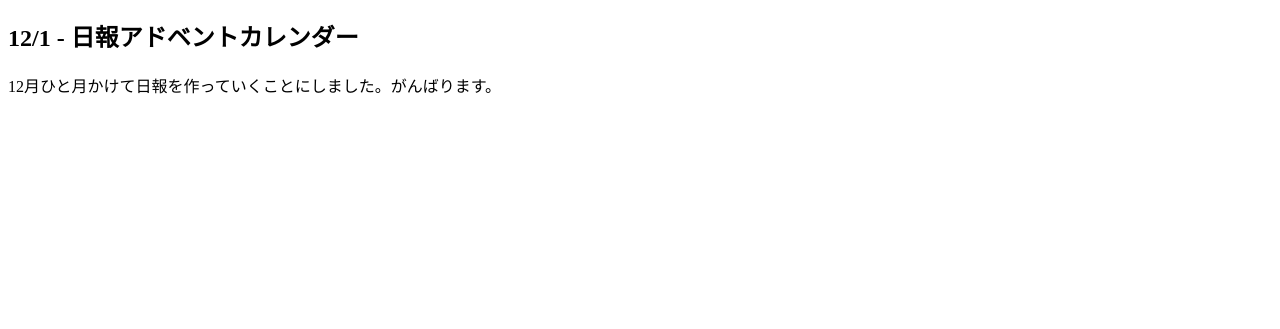
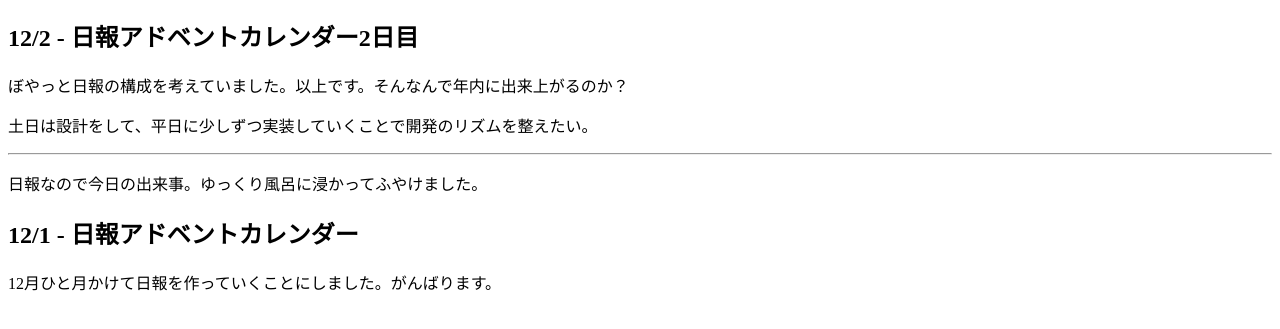
Before and after one commit to c18t/nippo, a plain HTML site: page index.html in a window 1280 px wide. Shown: the part 57-386 px from the top of the page. Drawn offline with Linux system fonts and the light colour scheme.

Commit message:
20231202

```diff
--- a/index.html
+++ b/index.html
@@ -1,4 +1,10 @@
 <h1>日報</h1>
+
+<h2>12/2 - 日報アドベントカレンダー2日目</h2>
+<p>ぼやっと日報の構成を考えていました。以上です。そんなんで年内に出来上がるのか？</p>
+<p>土日は設計をして、平日に少しずつ実装していくことで開発のリズムを整えたい。</p>
+<hr>
+<p>日報なので今日の出来事。ゆっくり風呂に浸かってふやけました。</p>
 
 <h2>12/1 - 日報アドベントカレンダー</h2>
 <p>12月ひと月かけて日報を作っていくことにしました。がんばります。</p>
```
